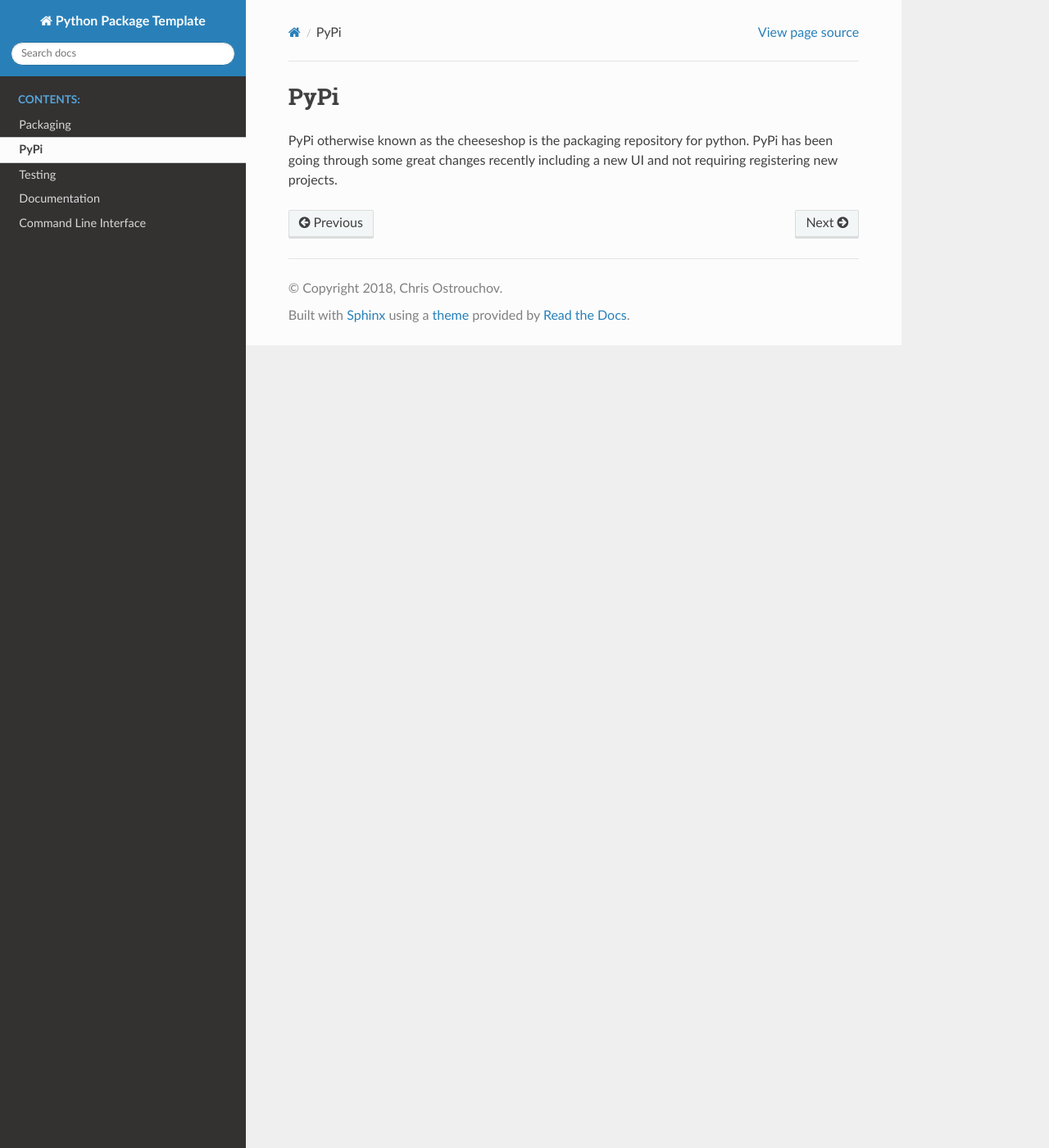
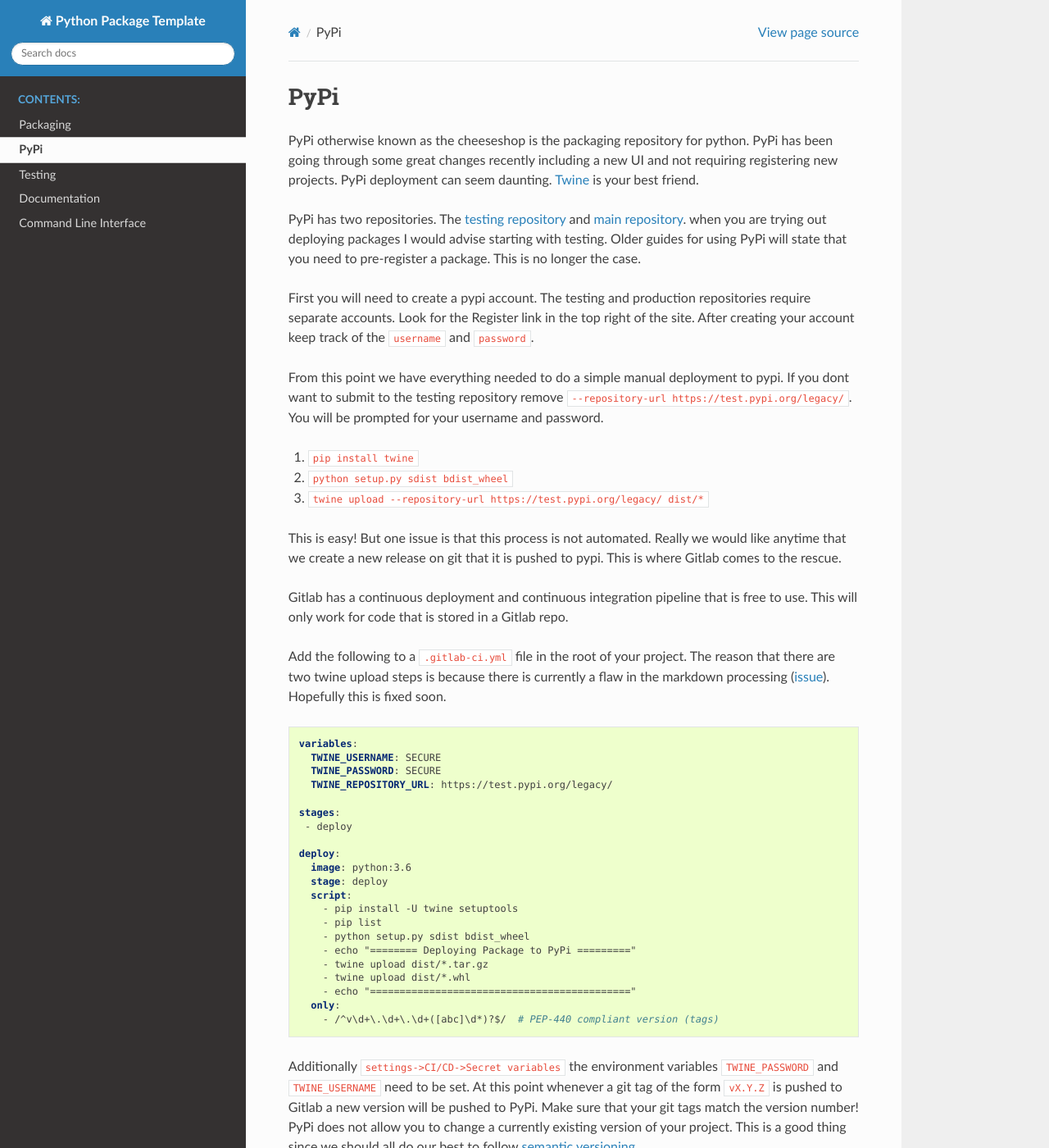
Before and after one commit to dazza-codes/aio-aws, a Sphinx documentation site: the page built from docs/pypi.rst, in a window 1280 px wide and 1400 px high. Shown: the whole window at 82% size. Built offline with Sphinx 7.4.7 and the Read the Docs theme 2.0.0, drawn with Linux system fonts in a browser that asks for light colours; some of the changed text lies outside the part shown.

Commit message:
Adding pypi deployment

```diff
--- a/docs/pypi.rst
+++ b/docs/pypi.rst
@@ -3,4 +3,80 @@
 
 PyPi otherwise known as the cheeseshop is the packaging repository for
 python. PyPi has been going through some great changes recently
-including a new UI and not requiring registering new projects.
+including a new UI and not requiring registering new projects. PyPi
+deployment can seem daunting. `Twine <https://github.com/pypa/twine>`_
+is your best friend.
+
+PyPi has two repositories. The `testing repository
+<https://test.pypi.org/>`_ and `main repository
+<https://pypi.org>`_. when you are trying out deploying packages I
+would advise starting with testing. Older guides for using PyPi will
+state that you need to pre-register a package. This is no longer the
+case.
+
+First you will need to create a pypi account. The testing and
+production repositories require separate accounts. Look for the
+Register link in the top right of the site.  After creating your
+account keep track of the ``username`` and ``password``.
+
+From this point we have everything needed to do a simple manual
+deployment to pypi. If you dont want to submit to the testing
+repository remove ``--repository-url
+https://test.pypi.org/legacy/``. You will be prompted for your
+username and password.
+
+1. ``pip install twine``
+2. ``python setup.py sdist bdist_wheel``
+3. ``twine upload --repository-url https://test.pypi.org/legacy/ dist/*``
+
+This is easy! But one issue is that this process is not
+automated. Really we would like anytime that we create a new release
+on git that it is pushed to pypi. This is where Gitlab comes to the
+rescue.
+
+Gitlab has a continuous deployment and continuous integration pipeline
+that is free to use. This will only work for code that is stored in a
+Gitlab repo.
+
+Add the following to a ``.gitlab-ci.yml`` file in the root of your
+project. The reason that there are two twine upload steps is because
+there is currently a flaw in the markdown processing (`issue
+<https://github.com/di/markdown-description-example/issues/1>`_). Hopefully
+this is fixed soon.
+
+.. code-block:: yaml
+
+   variables:
+     TWINE_USERNAME: SECURE
+     TWINE_PASSWORD: SECURE
+     TWINE_REPOSITORY_URL: https://test.pypi.org/legacy/
+
+   stages:
+    - deploy
+
+   deploy:
+     image: python:3.6
+     stage: deploy
+     script:
+       - pip install -U twine setuptools
+       - pip list
+       - python setup.py sdist bdist_wheel
+       - echo "======== Deploying Package to PyPi ========="
+       - twine upload dist/*.tar.gz
+       - twine upload dist/*.whl
+       - echo "============================================"
+     only:
+       - /^v\d+\.\d+\.\d+([abc]\d*)?$/  # PEP-440 compliant version (tags)
+
+Additionally ``settings->CI/CD->Secret variables`` the environment
+variables ``TWINE_PASSWORD`` and ``TWINE_USERNAME`` need to be set. At
+this point whenever a git tag of the form ``vX.Y.Z`` is pushed to
+Gitlab a new version will be pushed to PyPi. Make sure that your git
+tags match the version number! PyPi does not allow you to change a
+currently existing version of your project. This is a good thing since
+we should all do our best to follow `semantic versioning
+<https://semver.org/>`_.
+
+So you now have a package that can be shared with the entire world!
+But you have no testing... the next :doc:`testing` will show you how
+to include testing via ``pytest``.
```
